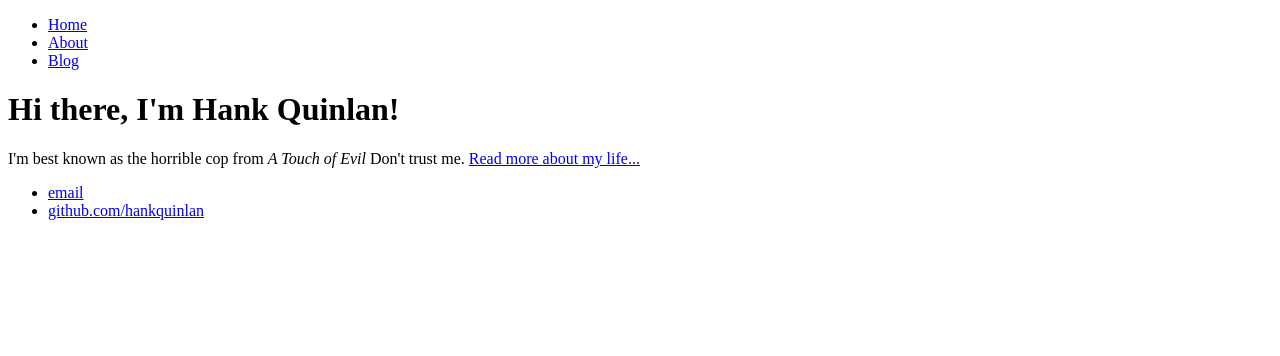
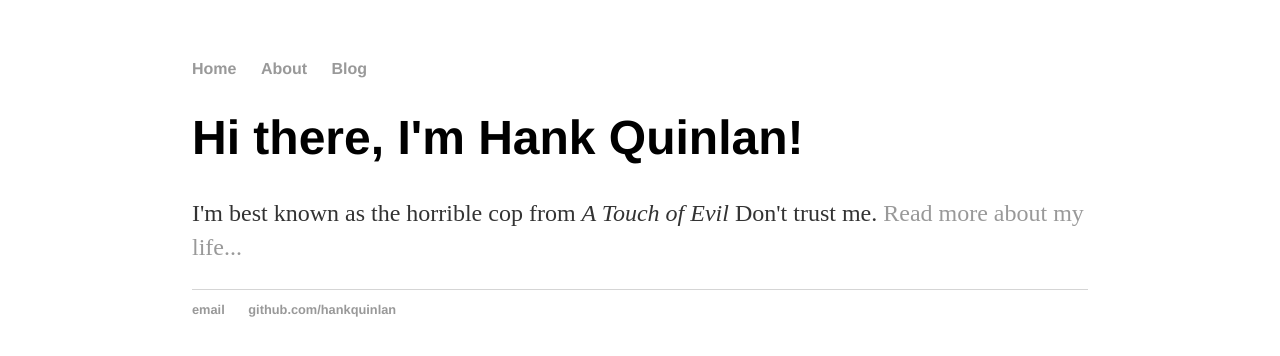
Before and after one commit to jordengo/jordengo.github.io, a plain HTML site: page index.html in a window 1280 px wide. Drawn offline with Linux system fonts and the light colour scheme.

Commit message:
Update index.html
create css line

```diff
--- a/index.html
+++ b/index.html
@@ -1,7 +1,9 @@
 <!DOCTYPE html>
 <html>
 	<head>
-		<title>Hank Quinlan, Horrible Cop</title>
+		<title>First page</title>
+		<!-- link to main stylesheet -->
+		<link rel="stylesheet" type="text/css" href="/css/main.css">
 	</head>
 	<body>
 		<nav>
```
